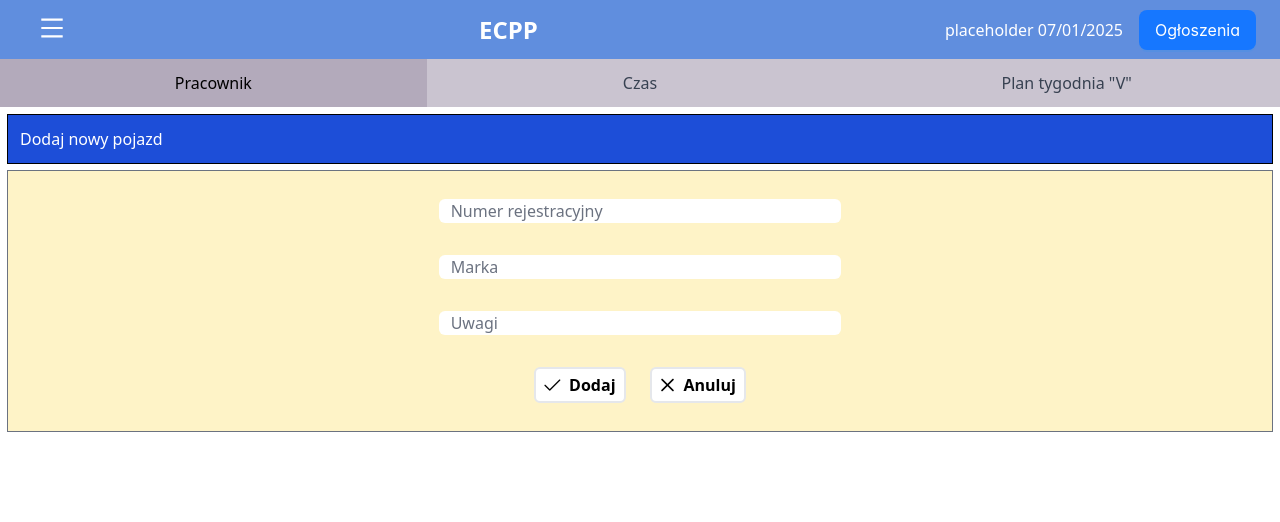
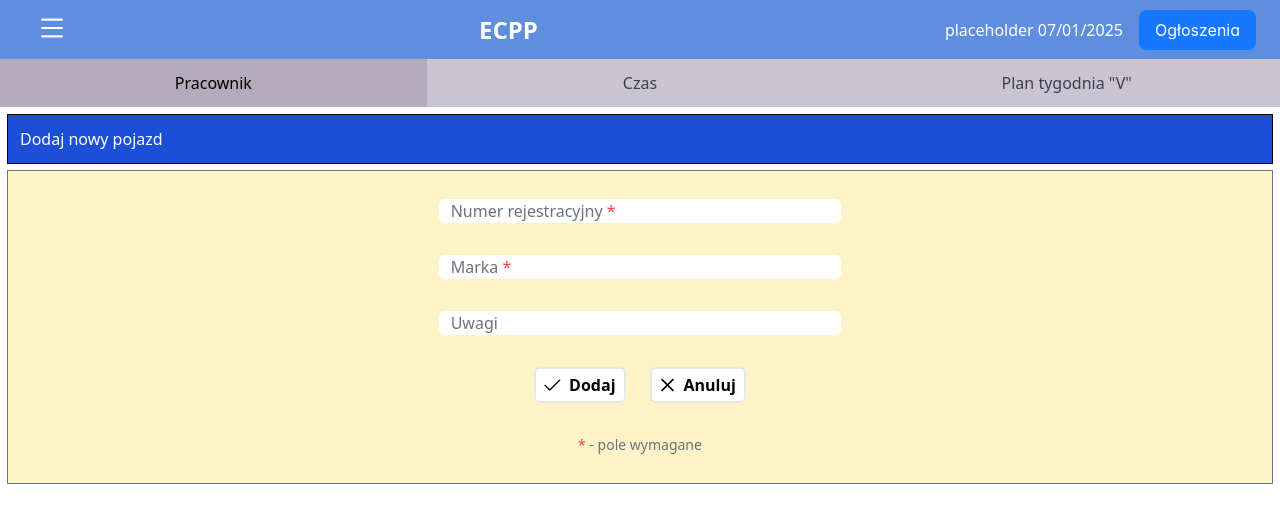
Before and after one commit to Destray32/ecpp-projekt, a React (Create React App) app in the folder client/: page /home/nowy-pojazd in a window 1280 px wide. Shown: the top 522 px of the page. Built offline with nearby package versions, Linux system fonts and the light colour scheme; no server answers.

Commit message:
fix dodawania pustego pojazdu

```diff
--- a/client/src/pages/Czas/NowyPojazd.js
+++ b/client/src/pages/Czas/NowyPojazd.js
@@ -15,7 +15,19 @@ export default function NowyPojazdPage() {
         uwagi: "",
     });
     const baseUrl = process.env.REACT_APP_BASE_URL;
+
     const handleSave = () => {
+        // Validate required fields
+        if (!vehicle.numerRejestracyjny.trim()) {
+            notification.error({ message: 'Numer rejestracyjny jest wymagany' });
+            return;
+        }
+
+        if (!vehicle.marka.trim()) {
+            notification.error({ message: 'Marka pojazdu jest wymagana' });
+            return;
+        }
+
         axios.post(`${baseUrl}/api/pojazdy`, vehicle, { withCredentials: true })
             .then((response) => {
                 // Navigate back immediately after successful response
@@ -43,13 +55,17 @@ export default function NowyPojazdPage() {
             <AmberBox>
                 <div className="flex flex-col items-center space-y-8 p-4 w-full">
                     <FloatLabel className="w-6/12 lg:w-4/12">
-                        <InputText id="nrrej" type="text" className="w-full" value={vehicle.numerRejestracyjny} onChange={(e) => setVehicle({ ...vehicle, numerRejestracyjny: e.target.value })} />
-                        <label htmlFor="nrrej">Numer rejestracyjny</label>
+                        <InputText id="nrrej" type="text" className="w-full" value={vehicle.numerRejestracyjny}
+                            onChange={(e) => setVehicle({ ...vehicle, numerRejestracyjny: e.target.value })}
+                            required />
+                        <label htmlFor="nrrej">Numer rejestracyjny <span className="text-red-500">*</span></label>
                     </FloatLabel>
 
                     <FloatLabel className="w-6/12 lg:w-4/12">
-                        <InputText id="marka" type="text" className="w-full" value={vehicle.marka} onChange={(e) => setVehicle({ ...vehicle, marka: e.target.value })} />
-                        <label htmlFor="marka">Marka</label>
+                        <InputText id="marka" type="text" className="w-full" value={vehicle.marka}
+                            onChange={(e) => setVehicle({ ...vehicle, marka: e.target.value })}
+                            required />
+                        <label htmlFor="marka">Marka <span className="text-red-500">*</span></label>
                     </FloatLabel>
 
                     <FloatLabel className="w-6/12 lg:w-4/12">
@@ -63,6 +79,10 @@ export default function NowyPojazdPage() {
                             <Button label="Anuluj" icon="pi pi-times" className="p-button-outlined border-2 p-1 bg-white text-black pr-2 pl-2" />
                         </Link>
                     </div>
+
+                    <div className="text-sm text-gray-500">
+                        <span className="text-red-500">*</span> - pole wymagane
+                    </div>
                 </div>
             </AmberBox>
         </div>
```
